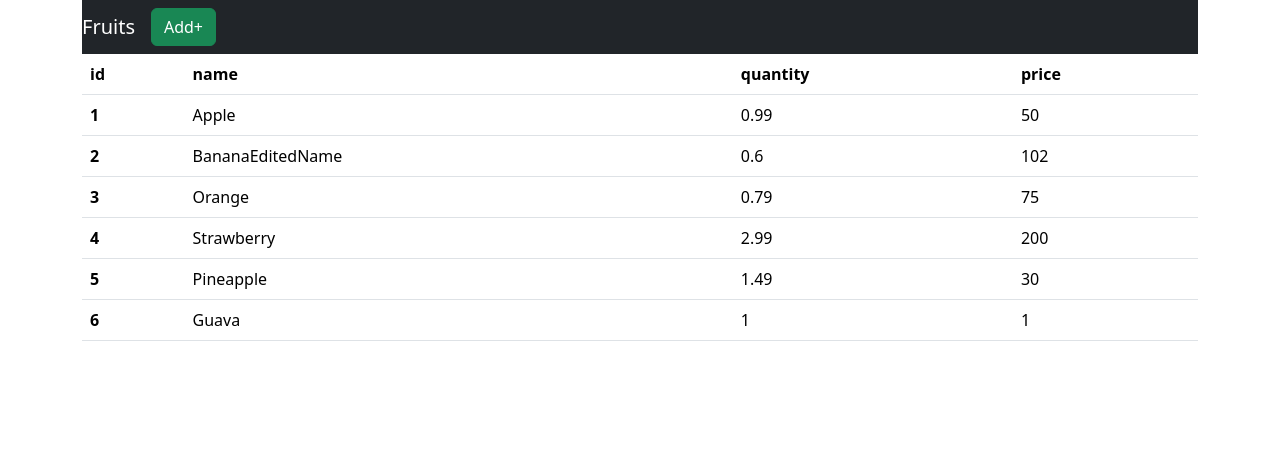
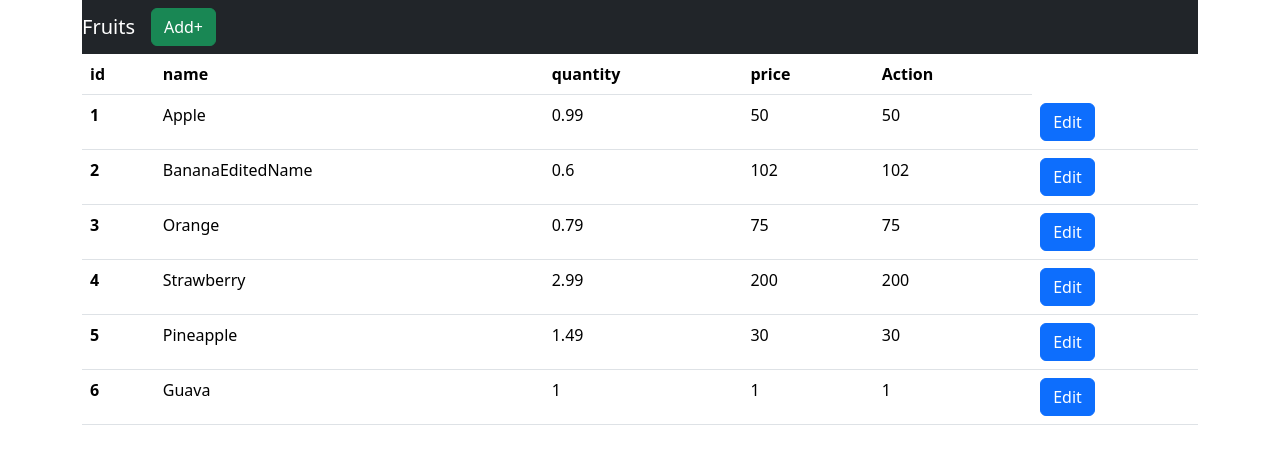
Before and after one commit to markfady/Angular_CRUD, an Angular app: page /fruit/home in a window 1280 px wide. Shown: the top 464 px of the page. Built offline with nearby package versions, Linux system fonts and the light colour scheme; data requests are answered from the project's data file.

Commit message:
edit button beside the item

```diff
--- a/src/app/fruit/home/home.component.html
+++ b/src/app/fruit/home/home.component.html
@@ -6,7 +6,7 @@
                 <th scope="col">name</th>
                 <th scope="col">quantity</th>
                 <th scope="col">price</th>
-
+                <th scope="col">Action</th>
             </tr>
         </thead>
         <tbody>
@@ -15,6 +15,8 @@
                 <td>{{item.name}}</td>
                 <td>{{item.price}}</td>
                 <td>{{item.quantity}}</td>
+                <td>{{item.quantity}}</td>
+                <td><a href="" class="btn btn-primary" [routerLink]="['/fruit/edit', item.id]">Edit</a></td>
             </tr>
         </tbody>
     </table>
```
